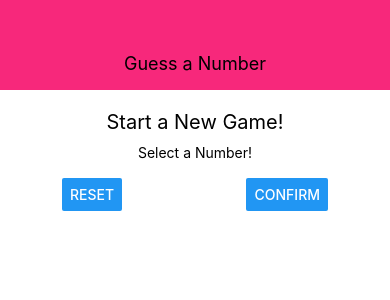
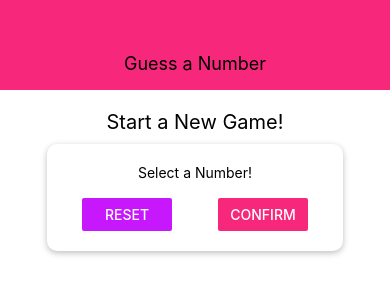
Before and after one commit to aezakmi007/Number-Guessing-Game-React-Native, a React Native app: screen / in a window 390 px wide. Shown: the top 300 px of the page. Built offline with nearby package versions, Linux system fonts and the light colour scheme.

Commit message:
Designed the input container and make a differetn component of it

```diff
--- a/Screens/StartGameScreen.js
+++ b/Screens/StartGameScreen.js
@@ -1,18 +1,24 @@
 import React from "react";
 import { View, StyleSheet, Text, TextInput, Button } from "react-native";
+import Card from "../components/Card";
+import colors from "../constants/color";
 
 function StartGameScreen() {
   return (
     <View style={styles.screen}>
       <Text style={styles.title}>Start a New Game!</Text>
-      <View style={styles.inpoutContainer}>
+      <Card style={styles.inpoutContainer}>
         <Text>Select a Number!</Text>
         <TextInput />
         <View style={styles.buttonContaniner}>
-          <Button title="Reset" onPress={() => {}} />
-          <Button title="Confirm" onPress={() => {}} />
+          <View style={styles.buttons}>
+            <Button title="Reset" onPress={() => {}} color={colors.accent} />
+          </View>
+          <View style={styles.buttons}>
+            <Button title="Confirm" onPress={() => {}} color={colors.primary} />
+          </View>
         </View>
-      </View>
+      </Card>
     </View>
   );
 }
@@ -38,6 +44,9 @@ const styles = StyleSheet.create({
     justifyContent: "space-between",
     paddingHorizontal: 15,
   },
+  buttons: {
+    width: 90,
+  },
 });
 
 export default StartGameScreen;
--- /dev/null
+++ b/components/Card.js
@@ -0,0 +1,23 @@
+import React from "react";
+import { View, StyleSheet, ProgressViewIOSComponent } from "react-native";
+
+function Card(props) {
+  return (
+    <View style={{ ...styles.card, ...props.style }}>{props.children}</View>
+  );
+}
+
+const styles = StyleSheet.create({
+  card: {
+    shadowColor: "black",
+    shadowOffset: { width: 0, height: 2 },
+    shadowRadius: 6,
+    shadowOpacity: 0.26,
+    elevation: 10,
+    backgroundColor: "white",
+    padding: 20,
+    borderRadius: 10,
+  },
+});
+
+export default Card;
--- a/components/Header.js
+++ b/components/Header.js
@@ -1,5 +1,6 @@
 import React from "react";
 import { View, Text, StyleSheet, ProgressViewIOSComponent } from "react-native";
+import colors from "../constants/color";
 
 function Header(props) {
   return (
@@ -13,7 +14,7 @@ const styles = StyleSheet.create({
     width: "100%",
     height: 90,
     paddingTop: 36,
-    backgroundColor: "#f7287b",
+    backgroundColor: colors.primary,
     alignItems: "center",
     justifyContent: "center",
   },
--- /dev/null
+++ b/constants/color.js
@@ -0,0 +1,4 @@
+export default {
+  primary: "#f7287b",
+  accent: "#c717fc",
+};
```
